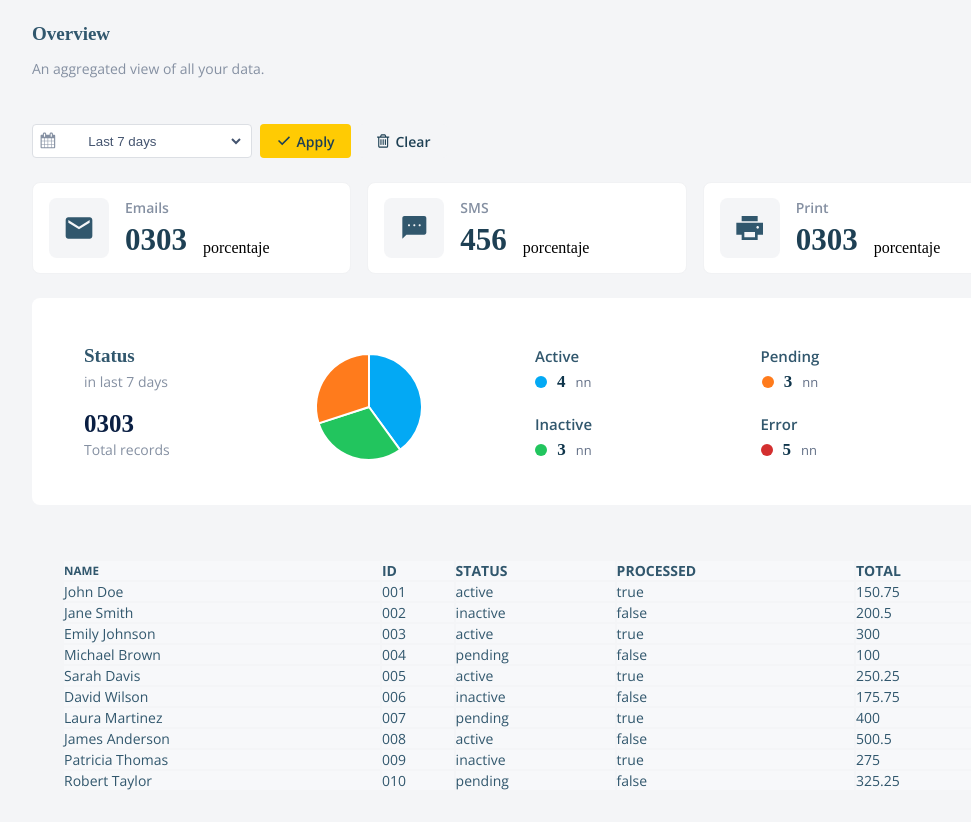
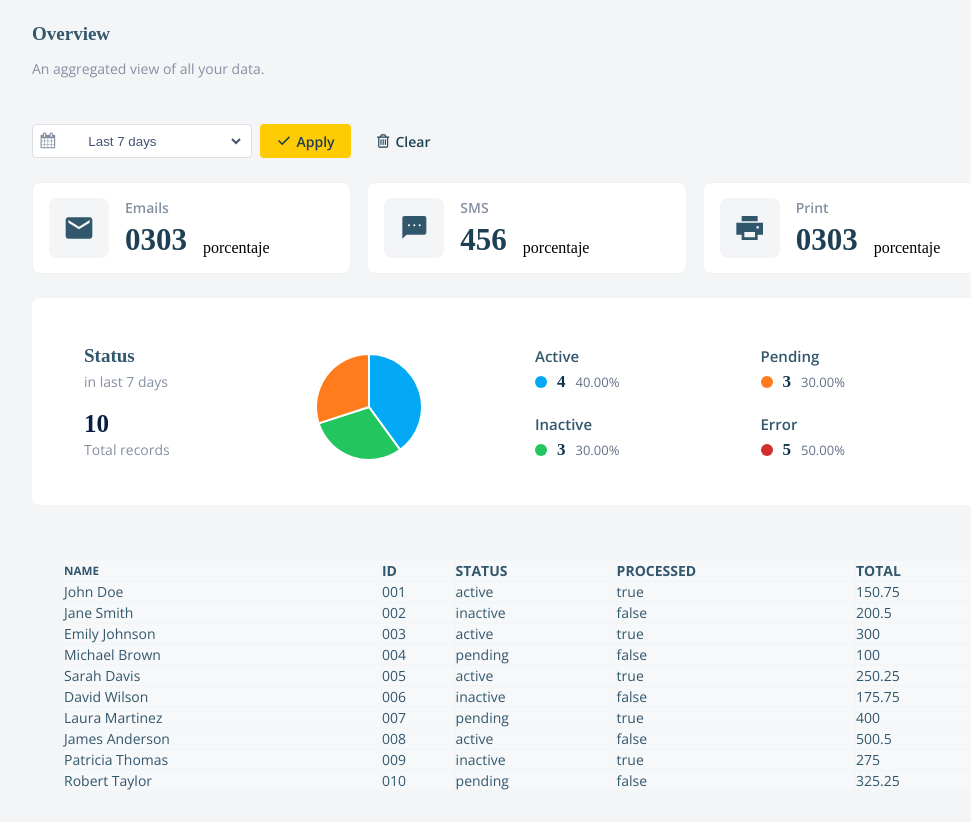
Before and after one commit to ctupac999/Graphics-html-css-js, a plain HTML site: page pages/index.html in a window 1280 px wide. Shown: the whole page, without its empty margins (113-1084 px from the left). Drawn offline with nearby package versions, Linux system fonts and the light colour scheme.

Commit message:
indicators ok

```diff
--- a/components/table.css
+++ b/components/table.css
@@ -6,7 +6,7 @@
 }
 
 
-#table tr{
+#table tr   {
     background-color: var(--table-background-color);
     text-align: left;
     font-family: 'Open Sans';
--- a/pages/cackechart.js
+++ b/pages/cackechart.js
@@ -27,6 +27,8 @@ async function main() {
             pending: 0,
             notProcessed: 0
         };
+          // Total de registros
+          const total = data.length;
 
         // Contar los estados y processed false
         data.forEach(item => {
@@ -35,14 +37,29 @@ async function main() {
             if (item.STATUS === 'pending') counts.pending++;
             if (!item.PROCESSED) counts.notProcessed++;
         });
+         // Calcular porcentajes
+         const percentages = {
+            active: calculatePercentage(counts.active, total),
+            inactive: calculatePercentage(counts.inactive, total),
+            pending: calculatePercentage(counts.pending, total),
+            notProcessed: calculatePercentage(counts.notProcessed, total)
+        };
 
-
+              // Mostrar el total de registros en el HTML
+              document.getElementById('totalRecords').textContent = total;
 
         // Mostrar los indicadores en el HTML
         document.getElementById('activeIndicator').textContent = counts.active;
         document.getElementById('inactiveIndicator').textContent = counts.inactive;
         document.getElementById('pendingIndicator').textContent = counts.pending;
         document.getElementById('notProcessedIndicator').textContent = counts.notProcessed;
+
+                // Mostrar los porcentajes en las etiquetas h5
+        document.getElementById('activeIndicatorPercentage').textContent = `${percentages.active}%`;
+        document.getElementById('inactiveIndicatorPercentage').textContent = `${percentages.inactive}%`;
+        document.getElementById('pendingIndicatorPercentage').textContent = `${percentages.pending}%`;
+        document.getElementById('notProcessedIndicatorPercentage').textContent = `${percentages.notProcessed}%`;
+
 
         // Crear el gráfico combinado
         const ctxCombined = document.getElementById('combinedChart').getContext('2d');
--- a/pages/index.html
+++ b/pages/index.html
@@ -64,7 +64,7 @@
                     <h4>in last 7 days </h4>
                 </span>
                 <span>
-                    <data>0303</data>
+                    <data    id="totalRecords">0303</data>
                     <h4>Total records</h4>
                 </span>
             </article>
@@ -77,7 +77,7 @@
                     <div>
                         <button id="active"></button>
                         <h4 class="data-indicator" id="activeIndicator"></h4>
-                        <h5>nn</h5>
+                        <h5 id="activeIndicatorPercentage">nn</h5>
                     </div>
                 </span>
                 <span>
@@ -85,7 +85,7 @@
                     <div>
                         <button id="inactive"></button>
                         <h4 class="data-indicator" id="inactiveIndicator">xxxxxx</h4>
-                        <h5>nn</h5>
+                        <h5 id="inactiveIndicatorPercentage">nn</h5>
                     </div>
                 </span>
             </article>
@@ -95,7 +95,7 @@
                     <div>
                         <button id="pending"></button>
                         <h4 class="data-indicator" id="pendingIndicator">xxxxxx</h4>
-                        <h5>nn</h5>
+                        <h5 id="pendingIndicatorPercentage">nn</h5>
                     </div>
                 </span>
                 <span>
@@ -103,7 +103,7 @@
                     <div>
                         <button id="error"></button>
                         <h4 class="data-indicator" id="notProcessedIndicator">xxxxxx</h4>
-                        <h5>nn</h5>
+                        <h5 id="notProcessedIndicatorPercentage">nn</h5>
                     </div>
                 </span>
             </article>
```
